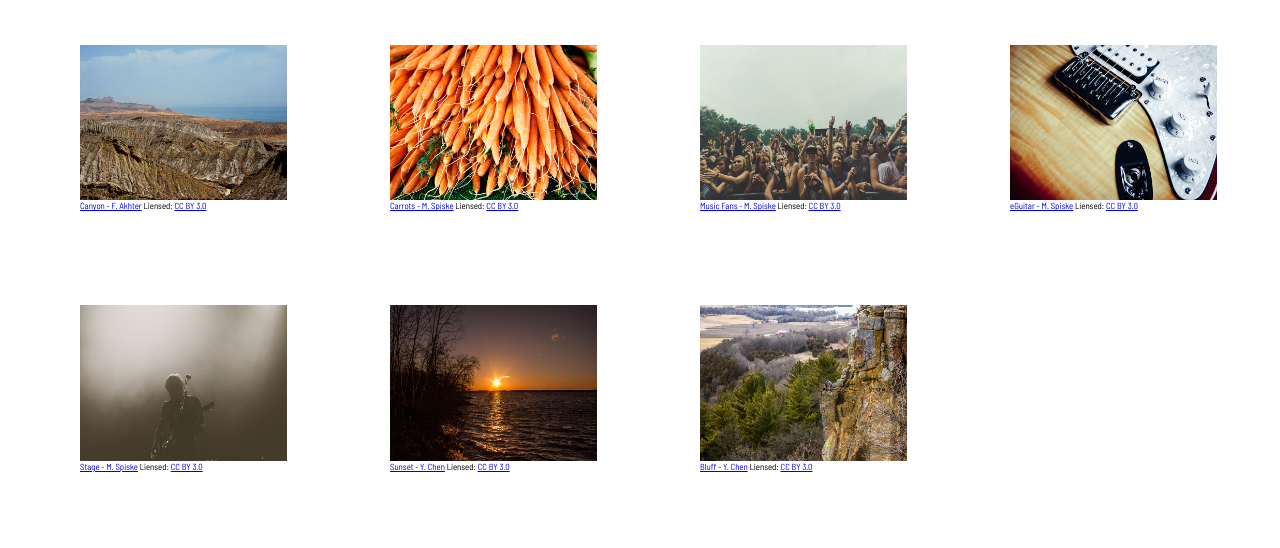
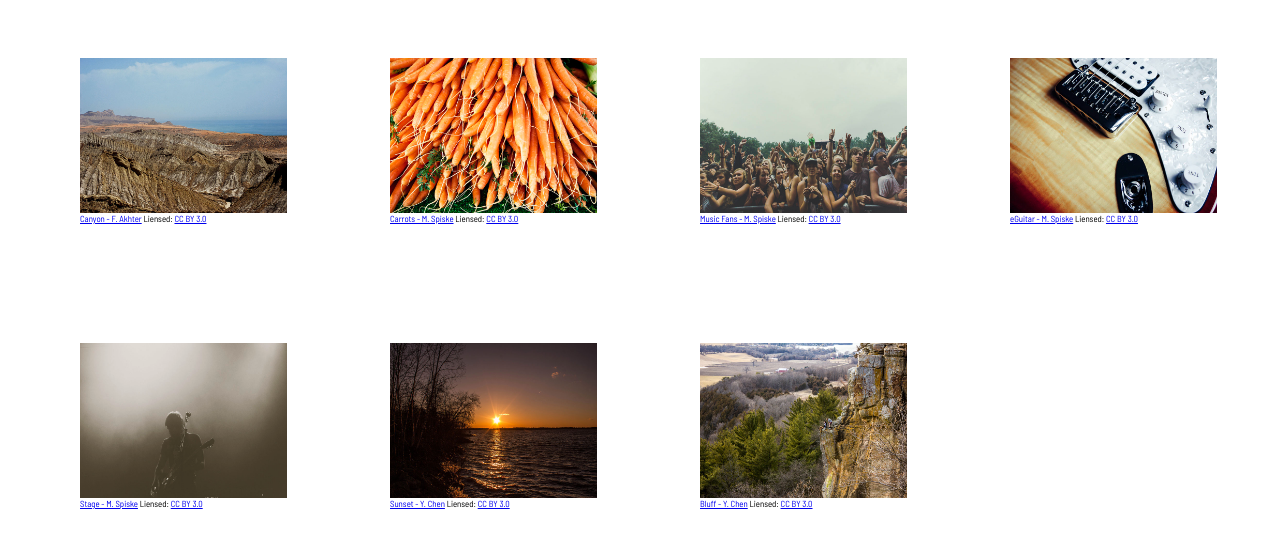
Before and after one commit to TaylorColin/responsive-images, a plain HTML site: page index.html in a window 1280 px wide. Shown: the part 52-600 px from the top of the page. Drawn offline with Linux system fonts and the light colour scheme.

Commit message:
Top and bottom margins changed

```diff
--- a/css/main.css
+++ b/css/main.css
@@ -27,8 +27,8 @@ ul
 }
 li
 {   float:          left;
-    margin-top:     1%;
-    margin-bottom:  4%;
+    margin-top:     2%;
+    margin-bottom:  5%;
 }
 img
 {    max-width:   90%;
```
